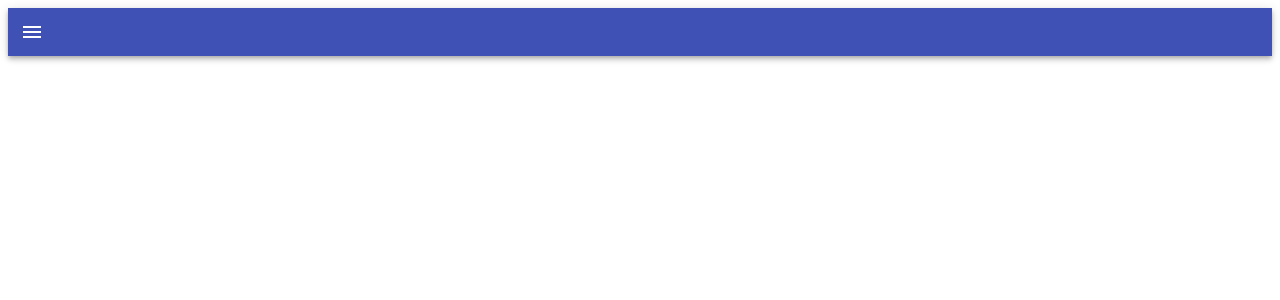
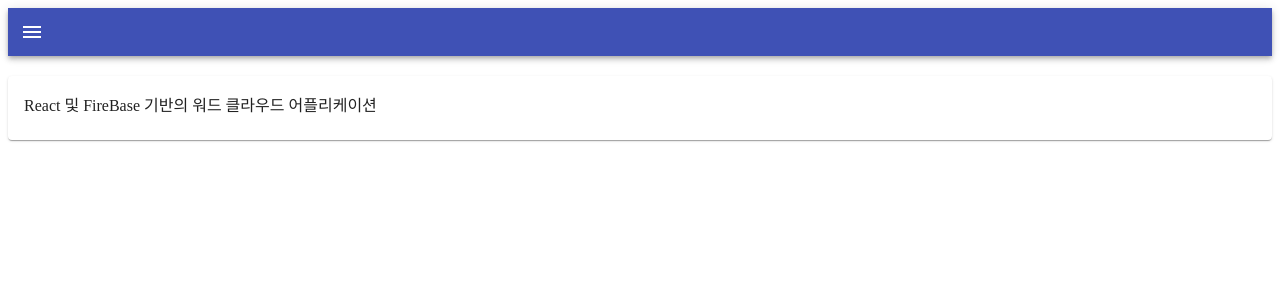
Before and after one commit to SeongHunMeow/WordCloudReactApp, a React app: page / in a window 1280 px wide. Shown: the top 300 px of the page. Built offline with nearby package versions, Linux system fonts and the light colour scheme.

Commit message:
Add Router Module

```diff
--- a/package.json
+++ b/package.json
@@ -7,7 +7,8 @@
     "@material-ui/core": "^4.9.11",
     "@material-ui/icons": "^4.9.1",
     "react": "^16.13.1",
-    "react-dom": "^16.13.1"
+    "react-dom": "^16.13.1",
+    "react-router-dom": "^5.1.2"
   },
   "scripts": {
     "start": "set NODE_ENV=development&&webpack-dev-server",
--- a/src/components/App.js
+++ b/src/components/App.js
@@ -1,10 +1,22 @@
 import React from 'react';
+import { HashRouter as Router, Route } from 'react-router-dom';
 import AppShell from './AppShell';
+import Home from './Home';
+import Texts from './Texts';
+import Words from './Words';
 
 class App extends React.Component {
     render() {
         return (
-           <AppShell/>
+            <Router>
+                <AppShell>
+                    <div>
+                        <Route exact path="/" component={Home}/>
+                        <Route exact path="/texts" component={Texts}/>
+                        <Route exact path="/words" component={Words}/>
+                    </div>
+                </AppShell>
+            </Router>
         );
     }
 }
--- a/src/components/AppShell.js
+++ b/src/components/AppShell.js
@@ -1,4 +1,6 @@
 import React from 'react';
+import { Link as RouterLink } from 'react-router-dom';
+import Link from '@material-ui/core/Link';
 import { withStyles } from '@material-ui/styles';
 import AppBar from '@material-ui/core/AppBar';
 import Drawer from '@material-ui/core/Drawer';
@@ -28,6 +30,7 @@
     render() {
         const { classes } = this.props;
         return (
+            <div>
                 <div className={classes.root}>
                     <AppBar position="static">
                         <IconButton className={classes.menuButton} color="inherit" onClick={this.handleDrawerToggle}>
@@ -35,10 +38,28 @@
                         </IconButton>
                     </AppBar>
                     <Drawer open={this.state.toggle}>
-                    <MenuItem onClick={this.handleDrawerToggle}>Home</MenuItem>
+                        <MenuItem onClick={this.handleDrawerToggle}>
+                            <Link component={RouterLink} to="/">
+                                Home
+                            </Link>
+                        </MenuItem>
+                        <MenuItem onClick={this.handleDrawerToggle}>
+                            <Link component={RouterLink} to="/texts">
+                                Texts
+                            </Link>
+                        </MenuItem>
+                        <MenuItem onClick={this.handleDrawerToggle}>
+                            <Link component={RouterLink} to="/words">
+                                Words
+                            </Link>
+                        </MenuItem>
                     </Drawer>
                 </div>
-        )
+                <div id="content" style={{margin: 'auto', marginTop: '20px'}}>
+                    {React.cloneElement(this.props.children)}
+                </div>
+            </div>
+        );
     }
 }
 
--- /dev/null
+++ b/src/components/Home.js
@@ -0,0 +1,17 @@
+import React from 'react';
+import Card from '@material-ui/core/Card';
+import CardContent from '@material-ui/core/CardContent';
+
+class Home extends React.Component {
+    render () {
+        return (
+            <Card>
+                <CardContent>
+                    React 및 FireBase 기반의 워드 클라우드 어플리케이션
+                </CardContent>
+            </Card>
+        );
+    }
+}
+
+export default Home;
--- /dev/null
+++ b/src/components/Texts.js
@@ -0,0 +1,17 @@
+import React from 'react';
+import Card from '@material-ui/core/Card';
+import CardContent from '@material-ui/core/CardContent';
+
+class Texts extends React.Component {
+    render () {
+        return (
+            <Card>
+                <CardContent>
+                    Texts 페이지
+                </CardContent>
+            </Card>
+        );
+    }
+}
+
+export default Texts;
--- /dev/null
+++ b/src/components/Words.js
@@ -0,0 +1,17 @@
+import React from 'react';
+import Card from '@material-ui/core/Card';
+import CardContent from '@material-ui/core/CardContent';
+
+class Words extends React.Component {
+    render () {
+        return (
+            <Card>
+                <CardContent>
+                    Words 페이지
+                </CardContent>
+            </Card>
+        );
+    }
+}
+
+export default Words;
```
Also changed, not shown: 1 other file (tests, documents, lock files or other folders). Lines whose indentation alone changed are shown as unchanged.
